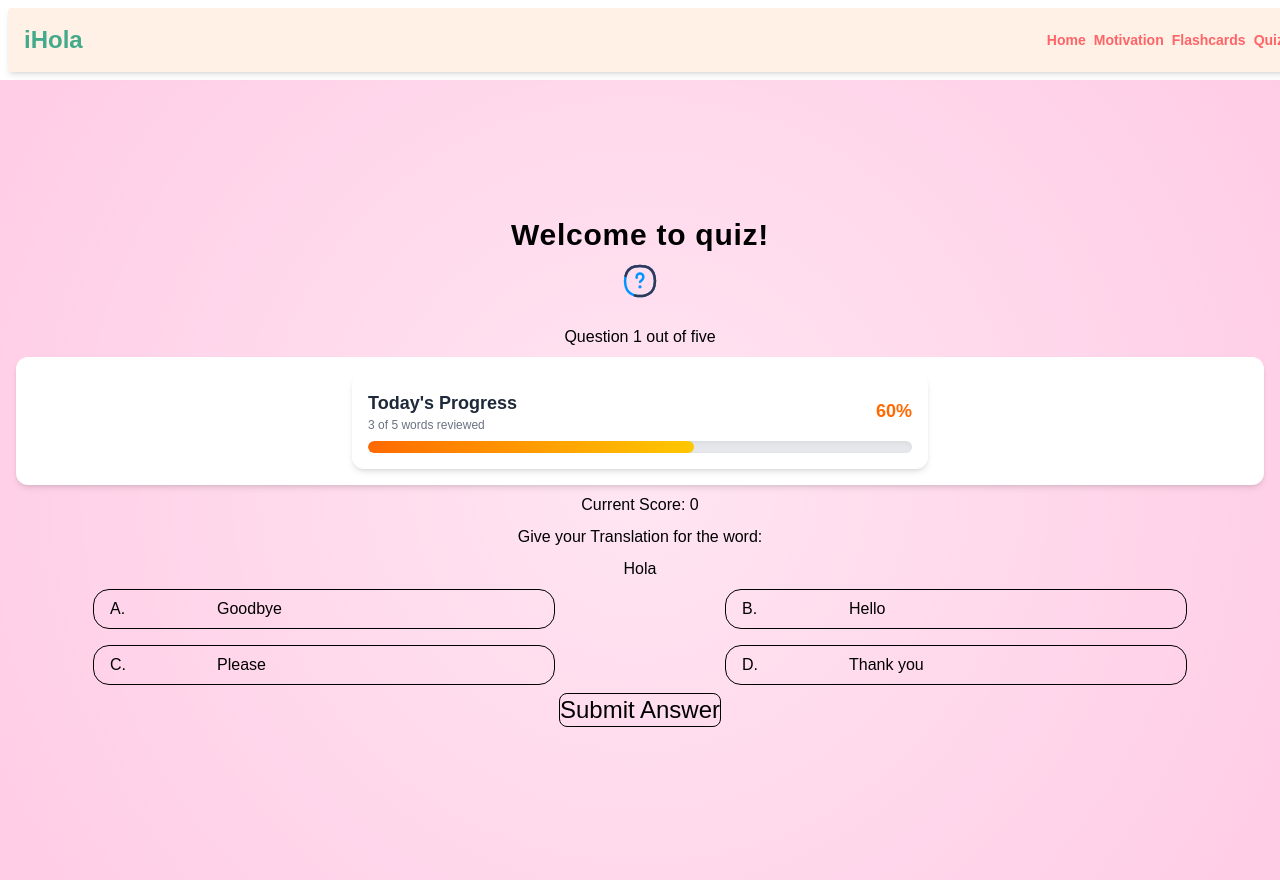
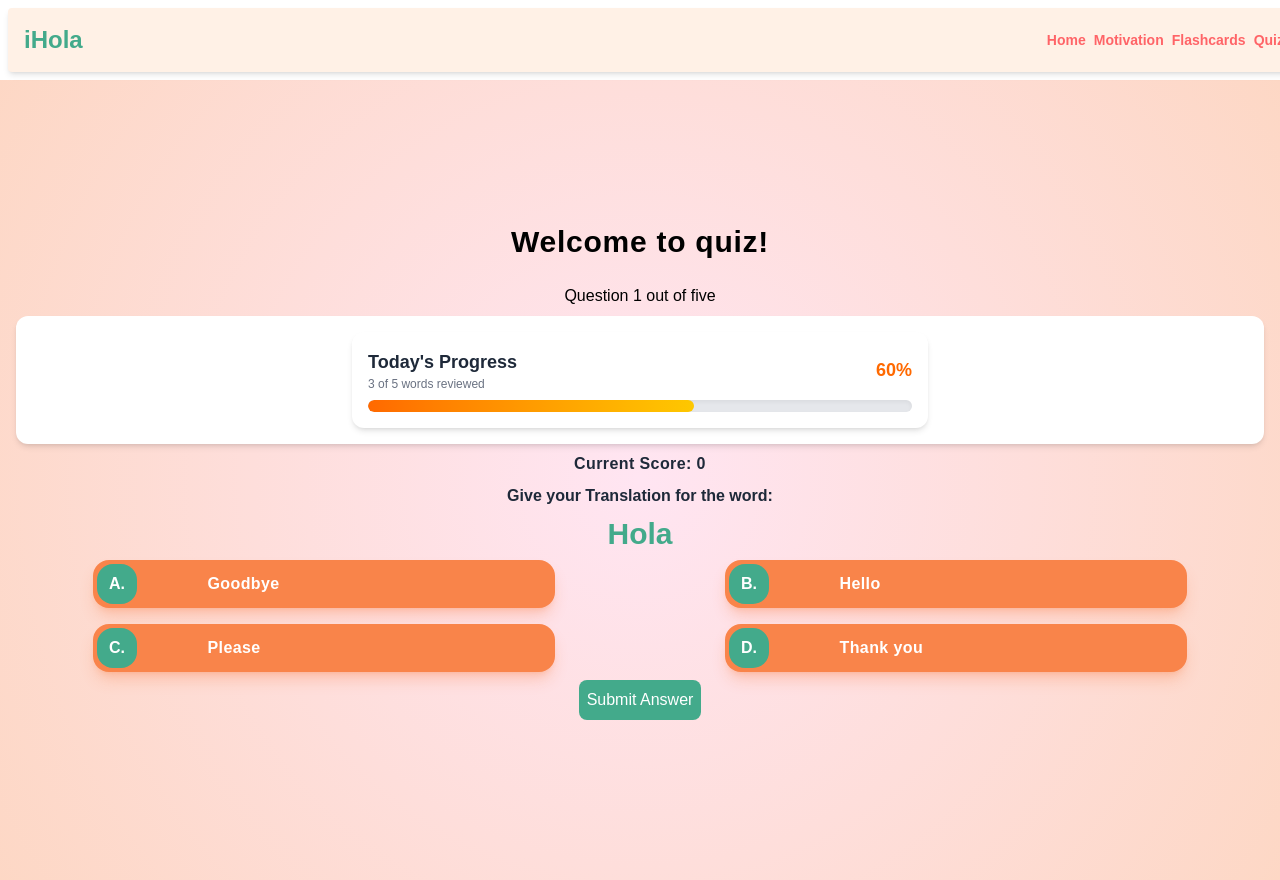
Before and after one commit to Githinji0/iHola, a React (Vite) app in the folder client/: page /quiz in a window 1280 px wide. Built offline with nearby package versions, Linux system fonts and the light colour scheme.

Commit message:
feat: Enhance QuixCard and Quiz page styles; improve score display and button aesthetics

```diff
--- a/client/src/components/QuixCard.jsx
+++ b/client/src/components/QuixCard.jsx
@@ -10,23 +10,23 @@ const QuixCard = ({ question, selectedAnswer, onSelectAnswer, showResult, onSubm
                 <TodayProgress progress={20} />
             </div>
             <div className="w-full items-center flex justify-center ">
-                <p>Current Score: {score}</p>
+                <p className="font-bold tracking-wide text-gray-800">Current Score: {score}</p>
             </div>
-            <h3>Give your Translation for the word:</h3>
-            <h1>{question.spanish
+            <h3 className="font-bold text-gray-800">Give your Translation for the word:</h3>
+            <h1 className="font-extrabold text-[#43aa8b] text-3xl">{question.spanish
             }</h1>
             <div className="w-full grid grid-cols-1 lg:grid-cols-2 gap-4 place-content-center place-items-center">
                 {
                     question.options.map((option, index) => (
-                        <button className=" w-3/4 flex gap-4 items-center justify-between h-10 border rounded-2xl p-4" key={index}>
-                            <div className="div">{letters[index]}.</div>
-                            <div className="w-3/4 text-start">{option}</div>
+                        <button className=" w-3/4 flex gap-4 items-center justify-between h-12 shadow-[#f9844a52] rounded-2xl pl-1 p-4 bg-[#f9844aff] shadow-lg" key={index}>
+                            <div className="bg-[#43aa8b] rounded-2xl flex justify-center mr-auto w-10 h-10 items-center text-center text-white font-bold">{letters[index]}.</div>
+                            <div className="w-3/4 text-start font-bold text-white tracking-wide">{option}</div>
 
                         </button>))
                 }
 
             </div>
-            <button className="text-2xl border rounded-lg hover:bg-amber-500 cursor-pointer">Submit Answer</button>
+            <button className="text-md p-2 bg-[#43aa8b] text-white rounded-lg hover:bg-amber-500 cursor-pointer">Submit Answer</button>
         </div>
     )
 }
--- a/client/src/pages/Quiz.jsx
+++ b/client/src/pages/Quiz.jsx
@@ -65,9 +65,8 @@ const Quiz = () => {
 
 
   return (
-    <div className=" h-screen mt-20 bg-[radial-gradient(circle,rgba(255,0,128,0.1),rgba(255,0,128,0.2))] flex justify-center items-center flex-col gap-2">
+    <div className=" min-h-screen mt-20 bg-[radial-gradient(circle,rgba(255,0,128,0.1),#f9844a52)] flex justify-center items-center flex-col gap-2">
       <h1 className='font-bold tracking-wide text-3xl'>Welcome to quiz!</h1>
-      <img src={quizImg} alt="Quiz" className='contain h-10 w-10'/>
 
       <QuixCard
         question={question}
```
